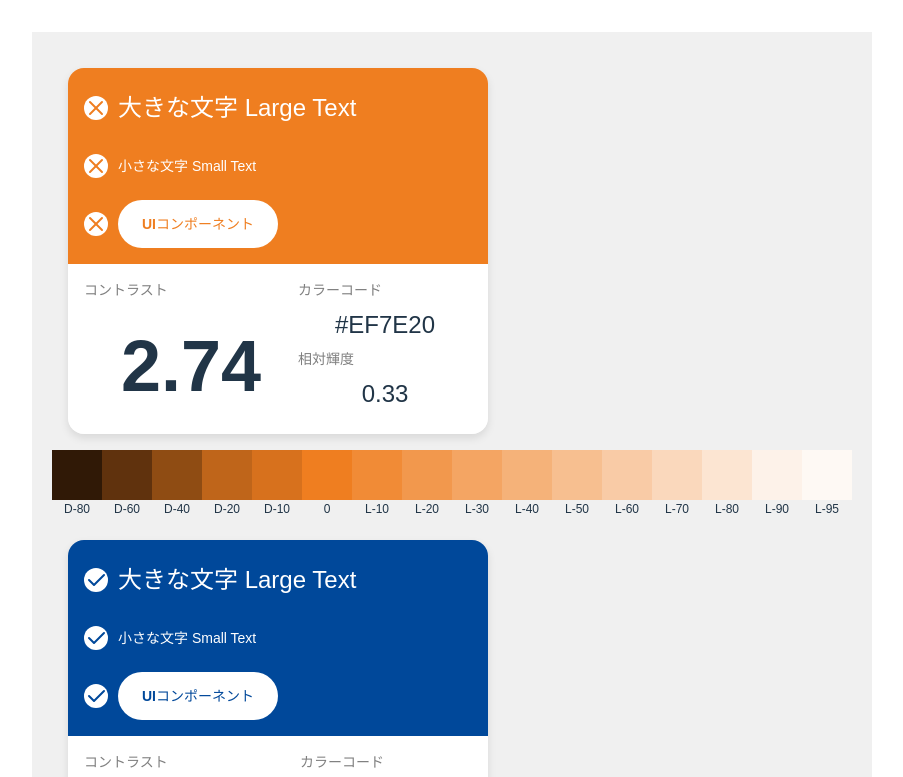
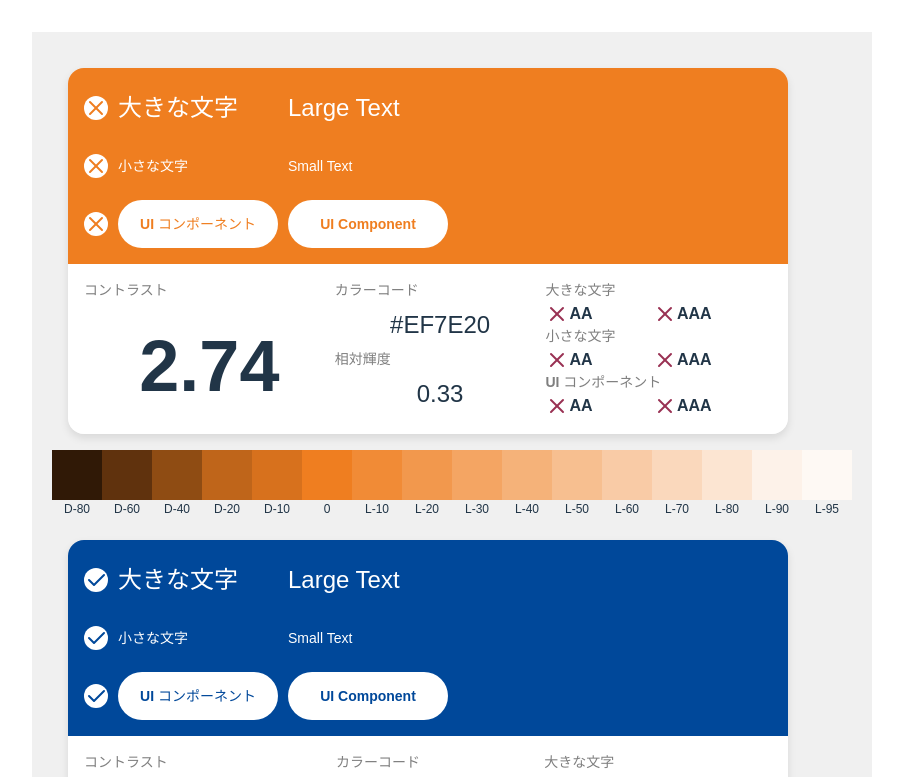
Before and after one commit to Atoyr/g-color, a Svelte app: page / in a window 1280 px wide. Shown: the top 777 px of the page, without its empty margins (188-1091 px from the left). Built offline with nearby package versions, Linux system fonts and the light colour scheme.

Commit message:
update color card info added check AAA

```diff
--- a/src/components/ColorInfoCard.svelte
+++ b/src/components/ColorInfoCard.svelte
@@ -11,11 +11,14 @@
   const isAAANormalText = contrast >= 7;
   const isAALargeText = contrast >= 3;
   const isAAALargeText = contrast >= 4.5;
+
+  const passColor = "#319977";
+  const failColor = "#993153";
 </script>
 
 <style>
   .color-info-card {
-    width: 420px;
+    width: 720px;
     box-shadow: 0 4px 8px rgba(0, 0, 0, 0.1);
     justify-content: space-between;
     margin: 16px;
@@ -72,18 +75,23 @@
   }
   .large-text {
     display: flex;
+    text-align: left;
+    align-items: left;
     font-size: 24px;
     height: 48px;
+    width: 160px;
     align-items: center;
-    justify-content: center;
+    justify-content: left;
     color: var(--font-color);
   }
   .small-text {
     display: flex;
+    text-align: left;
     font-size: 14px;
     height: 48px;
+    width: 160px;
     align-items: center;
-    justify-content: center;
+    justify-content: left;
     color: var(--font-color);
   }
   .ui-component {
@@ -100,6 +108,15 @@
 
     background-color: var(--bg-color);
     color: var(--base-color);
+  }
+
+  .level-text {
+    display: flex;
+    text-align: left;
+    font-size: 16px;
+    font-weight: 600;
+    align-items: center;
+    justify-content: left;
   }
 
   .content-title {
@@ -137,7 +154,8 @@
           <IconX size={24} color={baseColor}/>
         {/if}
       </div>
-      <div class="large-text" style="--font-color: {color};">大きな文字 Large Text</div>
+      <div class="large-text" style="--font-color: {color};">大きな文字</div>
+      <div class="large-text" style="--font-color: {color};">Large Text</div>
     </div>
     <div class="option">
       <div class="icon">
@@ -147,7 +165,8 @@
           <IconX size={24} color={baseColor}/>
         {/if}
       </div>
-      <div class="small-text" style="--font-color: {color};">小さな文字 Small Text</div>
+      <div class="small-text" style="--font-color: {color};">小さな文字</div>
+      <div class="small-text" style="--font-color: {color};">Small Text</div>
     </div>
     <div class="option">
       <div class="icon">
@@ -157,7 +176,8 @@
           <IconX size={24} color={baseColor}/>
         {/if}
       </div>
-      <div class="ui-component" style="--base-color: {baseColor}; --bg-color: {color};">UIコンポーネント</div>
+      <div class="ui-component" style="--base-color: {baseColor}; --bg-color: {color};">UI コンポーネント</div>
+      <div class="ui-component" style="--base-color: {baseColor}; --bg-color: {color};">UI Component</div>
     </div>
   </div>
   <div class="bottom-panel flex-row flex-grow-1"
@@ -175,5 +195,52 @@
       <div class="content-title">相対輝度</div>
       <div class="color-code">{relativeLuminanceWithHex(baseColor).toFixed(2)}</div>
     </div>
+    <div class="flex-column">
+      <div class="content-title">大きな文字</div>
+      <div class="flex-row flex-grow-1">
+        {#if isAALargeText}
+          <IconCheck size={24} color={passColor}/>
+        {:else}
+          <IconX size={24} color={failColor}/>
+        {/if}
+        <div class="level-text">AA</div>
+        {#if isAAALargeText}
+          <IconCheck size={24} color={passColor}/>
+        {:else}
+          <IconX size={24} color={failColor}/>
+        {/if}
+        <div class="level-text">AAA</div>
+      </div>
+      <div class="content-title">小さな文字</div>
+      <div class="flex-row flex-grow-1">
+        {#if isAANormalText}
+          <IconCheck size={24} color={passColor}/>
+        {:else}
+          <IconX size={24} color={failColor}/>
+        {/if}
+        <div class="level-text">AA</div>
+        {#if isAAANormalText}
+          <IconCheck size={24} color={passColor}/>
+        {:else}
+          <IconX size={24} color={failColor}/>
+        {/if}
+        <div class="level-text">AAA</div>
+      </div>
+      <div class="content-title">UI コンポーネント</div>
+      <div class="flex-row flex-grow-1">
+        {#if isAALargeText}
+          <IconCheck size={24} color={passColor}/>
+        {:else}
+          <IconX size={24} color={failColor}/>
+        {/if}
+        <div class="level-text">AA</div>
+        {#if isAAALargeText}
+          <IconCheck size={24} color={passColor}/>
+        {:else}
+          <IconX size={24} color={failColor}/>
+        {/if}
+        <div class="level-text">AAA</div>
+      </div>
+    </div>
   </div>
 </div>
```
